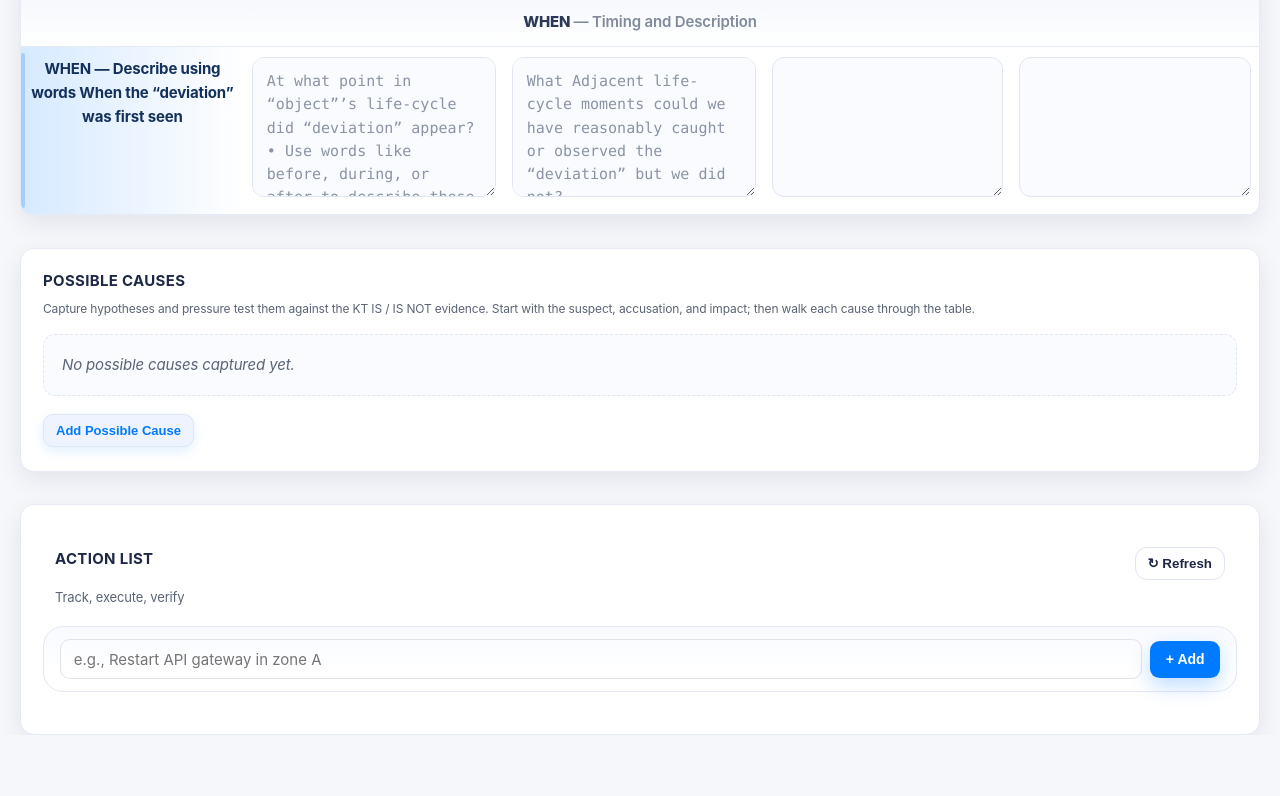
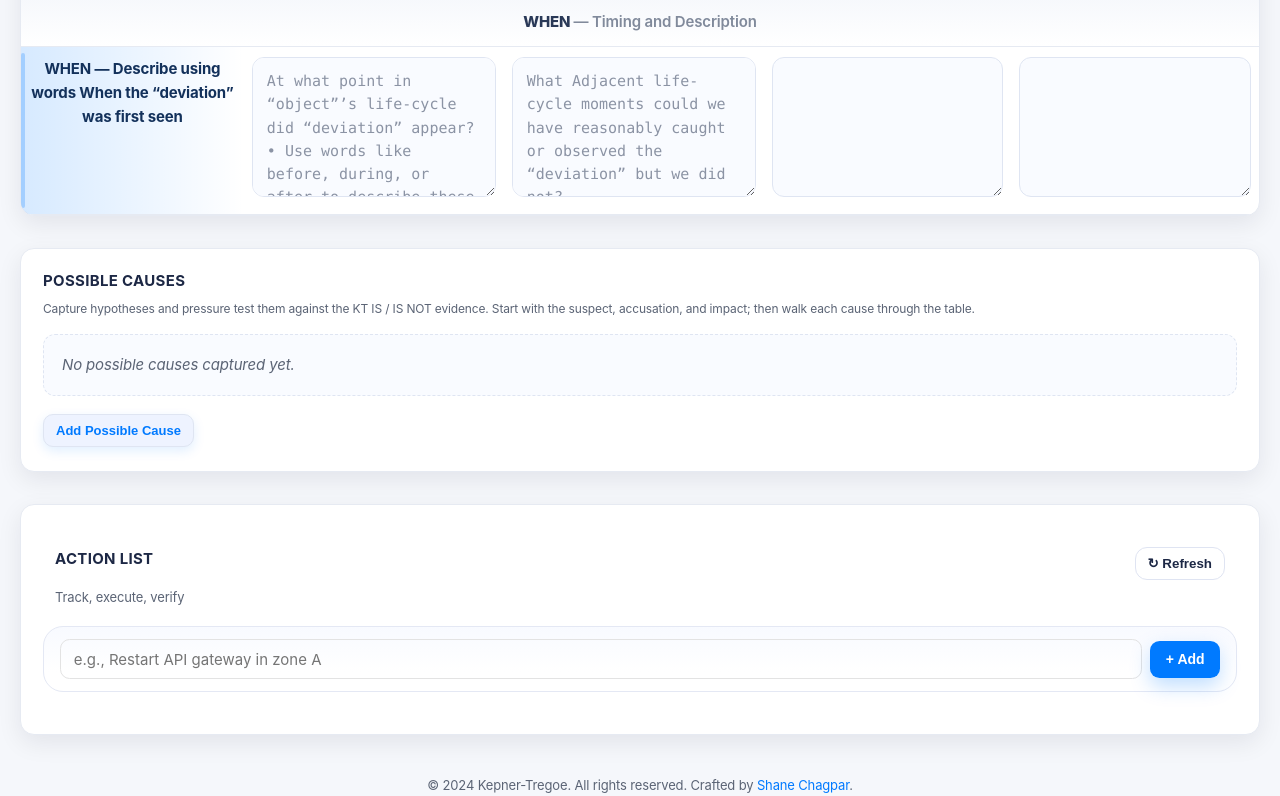
Before and after one commit to MajorIncident/Intake, a website with bundled scripts: page index.html in a window 1280 px wide. Shown: the part 2680-3476 px from the top of the page. Before the commit the page ends 3415 px from the top, so only its background shows below. Built offline with nearby package versions, Linux system fonts and the light colour scheme.

Commit message:
Add footer credit

```diff
--- a/index.html
+++ b/index.html
@@ -481,6 +481,8 @@ Anchors present:
 
   <div id="toast" class="toast" role="status" aria-live="polite"></div>
 
+  <footer class="site-footer" role="contentinfo">© 2024 Kepner-Tregoe. All rights reserved. Crafted by <a href="https://linkedin.com/in/shanechagpar" target="_blank" rel="noopener">Shane Chagpar</a>.</footer>
+
 <!-- Script: data models, event wiring, summary export, and persistence helpers. -->
 <!-- [script] start -->
 <!-- [script] extracted to main.js -->
--- a/styles.css
+++ b/styles.css
@@ -172,6 +172,19 @@ body.comms-drawer-open{overflow:hidden;}
   .comms-drawer{width:100%; border-radius:0; box-shadow:none;}
 }
 .wrap{max-width:1240px; margin:0 auto 40px; padding:0 12px;}
+
+.site-footer{
+  max-width:1240px;
+  margin:40px auto 32px;
+  padding:0 12px;
+  text-align:center;
+  color:var(--muted);
+  font-size:13px;
+}
+.site-footer a{color:var(--accent); text-decoration:none;}
+.site-footer a:hover,
+.site-footer a:focus{text-decoration:underline;}
+
 h2#docSubtitle{margin:12px 0 8px; font-size:16px; font-weight:700; color:#2a3957; white-space:pre-wrap;}
 
 .card{
```
